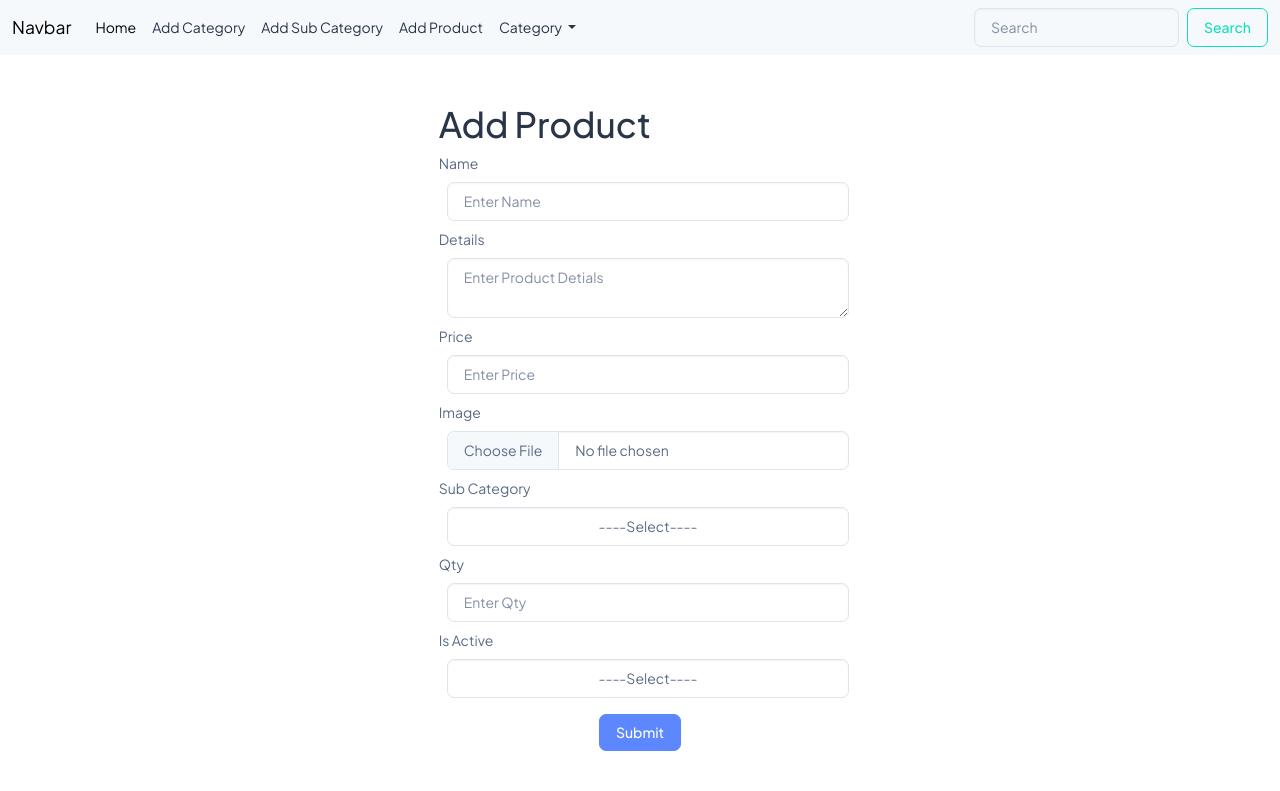
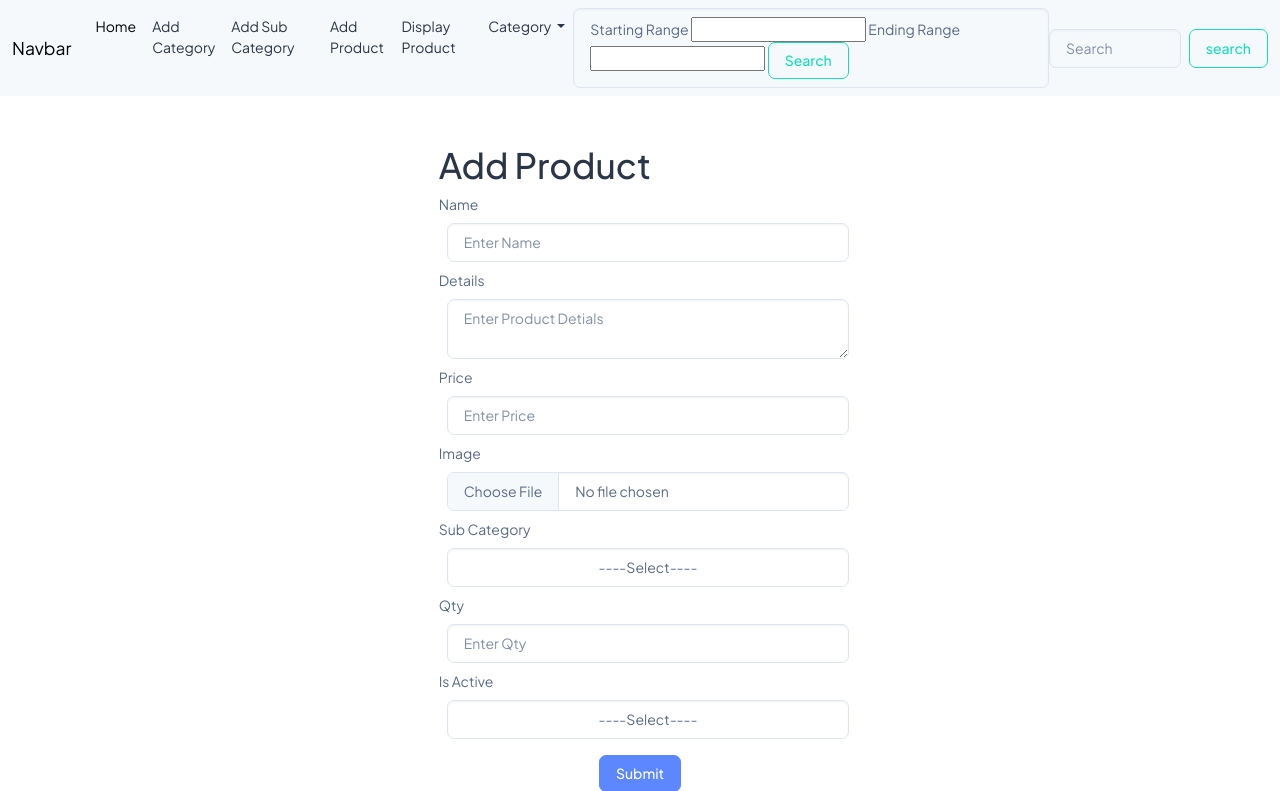
Before and after one commit to sohilvora/product_demo, a PHP site: page /add_product.php in a window 1280 px wide. Shown: the top 791 px of the page. Before the commit the page ends 751 px from the top, so only its background shows below. Run offline with PHP 8.4, Linux system fonts and the light colour scheme; data that the repository does not hold is empty.

Commit message:
listing and searching product finished

```diff
--- a/add_product.php
+++ b/add_product.php
@@ -14,7 +14,7 @@ if (isset($_POST['submit'])) {
   if ($insertq) {
     $fileupload = move_uploaded_file($_FILES['pro_image']['tmp_name'], "image/" . $pro_image);
     if ($fileupload) {
-      echo "<script>alert('Product Added');</script>";
+      echo "<script>alert('Product Added');  window.location='display_product.php';</script>";
     } else {
       echo "<script>alert('Somethong wents wrong ');</script>";
     }
--- a/add_sub_cat.php
+++ b/add_sub_cat.php
@@ -9,7 +9,7 @@ if (isset($_POST['submit'])) {
   ('{$sub_cat_name}','{$sub_cat}','{$is_active}')") or die(mysqli_error($con));
 
   if ($insertq) {
-    echo "<script>alert('Sub Category Added');</script>";
+    echo "<script>alert('Sub Category Added');  window.location='index.php';</script>";
   } else {
     echo "<script>alert('Somethong wents wrong ');</script>";
   }
--- a/include/navbar.php
+++ b/include/navbar.php
@@ -1,10 +1,12 @@
 <!DOCTYPE html>
 <html lang="en">
+
 <head>
   <meta charset="UTF-8">
   <meta name="viewport" content="width=device-width, initial-scale=1.0">
   <title>Document</title>
 </head>
+
 <body>
   <header class="default-header">
     <nav class="navbar navbar-expand-lg navbar-light bg-light">
@@ -27,6 +29,9 @@
             <li class="nav-item">
               <a class="nav-link" href="./add_product.php">Add Product</a>
             </li>
+            <li class="nav-item">
+              <a class="nav-link" href="./display_product.php">Display Product</a>
+            </li>
             <li class="nav-item dropdown">
               <a class="nav-link dropdown-toggle" href="#" id="navbarDropdown" role="button" data-bs-toggle="dropdown" aria-expanded="false">
                 Category
@@ -34,18 +39,33 @@
               <ul class="dropdown-menu" aria-labelledby="navbarDropdown">
                 <li><a class="dropdown-item" href="#">Action</a></li>
                 <li><a class="dropdown-item" href="#">Another action</a></li>
-            <li><hr class="dropdown-divider"></li>
+                <li>
+                  <hr class="dropdown-divider">
+                </li>
                 <li><a class="dropdown-item" href="#">Something else here</a></li>
               </ul>
             </li>
+            <li>
+              <form class="form-control" action="./display_product.php" method="GET">
+                <label>Starting Range</label>
+                <input type="number" name="starting" required>
+
+                <label>Ending Range</label>
+                <input type="number" name="ending" required>
+
+                <button type="submit" class="btn btn-outline-success">Search</button>
+              </form>
+
+            </li>
           </ul>
-      <form class="d-flex">
-        <input class="form-control me-2" type="search" placeholder="Search" aria-label="Search">
-        <button class="btn btn-outline-success" type="submit">Search</button>
+          <form class="d-flex" action="./display_product.php" method="GET">
+            <input class="form-control me-2" type="search" name="search" placeholder="Search" aria-label="Search" required>
+            <button class="btn btn-outline-success" type="submit">search</button>
           </form>
         </div>
       </div>
     </nav>
   </header>
 </body>
+
 </html>
```
Also changed, not shown: display_product.php (renamed from product_display.php, +30 -4 lines). Lines whose indentation alone changed are shown as unchanged.
